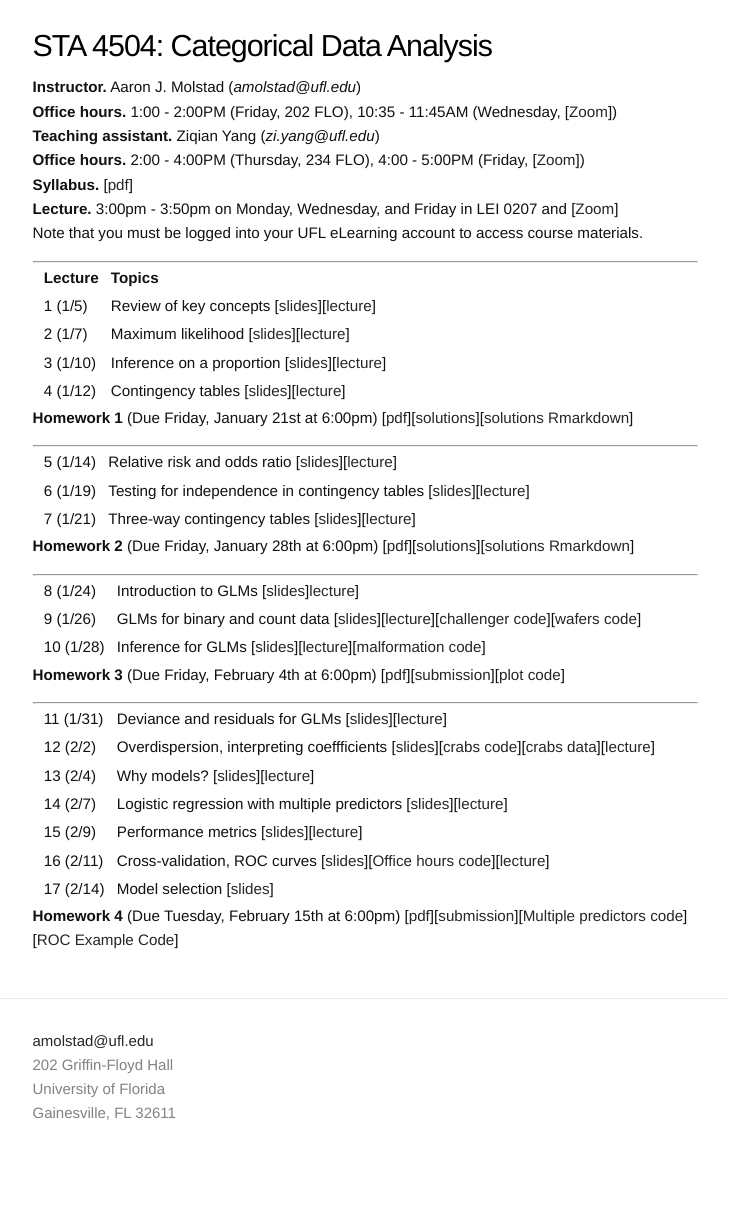
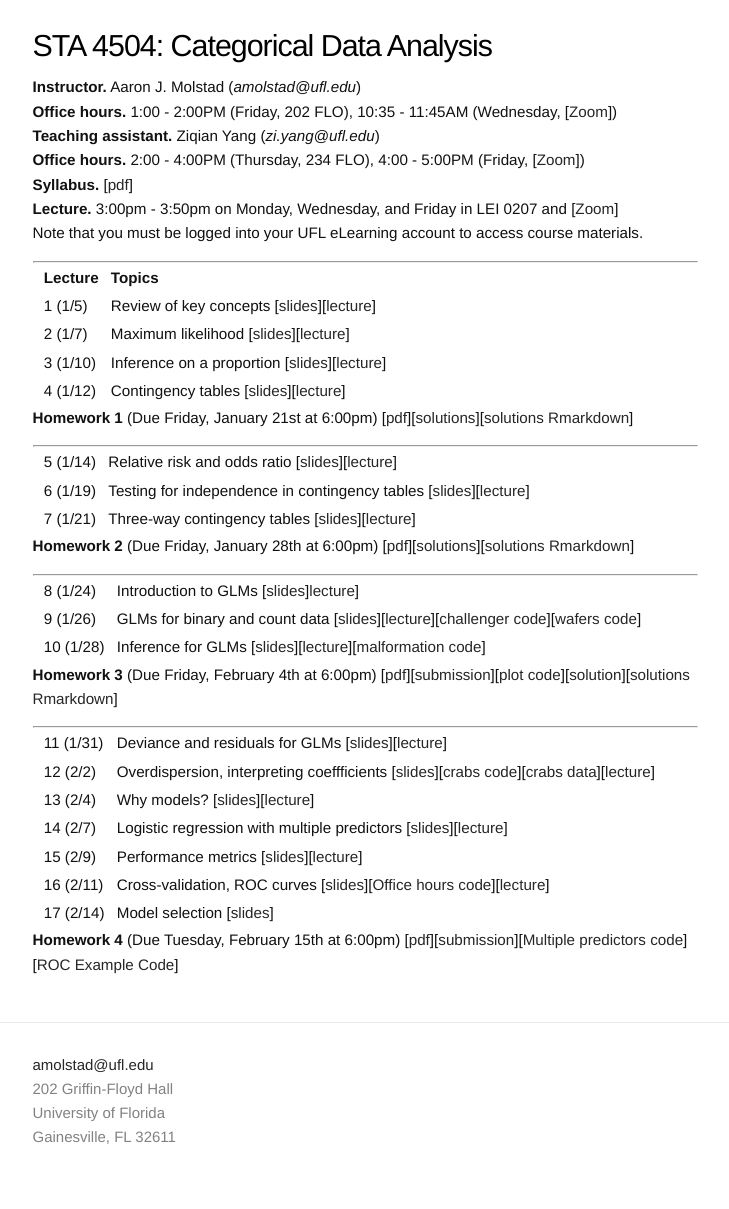
Before and after one commit to ajmolstad/ajmolstad.github.io, a Jekyll site: the page built from S22_STA4504.md, in a window 1280 px wide. Shown: the whole page, without its empty margins (275-1004 px from the left). Built offline with Jekyll 4.4.1, drawn with Linux system fonts in a browser that asks for light colours; before the commit the page ends 1185 px from its top, so only the background shows below that.

Commit message:
Update S22_STA4504.md

```diff
--- a/S22_STA4504.md
+++ b/S22_STA4504.md
@@ -37,7 +37,7 @@ Note that you must be logged into your UFL eLearning account to access course ma
 || 9 (1/26) || GLMs for binary and count data [[slides](https://ufl.instructure.com/files/66084001/download?download_frd=1)][[lecture](https://ufl.instructure.com/courses/449490/files?preview=66087658)][[challenger code](https://ufl.instructure.com/files/66415059/download?download_frd=1)][[wafers code](https://ufl.instructure.com/files/66415155/download?download_frd=1)]||
 || 10 (1/28) || Inference for GLMs [[slides](https://ufl.instructure.com/files/66152537/download?download_frd=1)][[lecture](https://ufl.instructure.com/courses/449490/files?preview=66198411)][[malformation code](https://ufl.instructure.com/files/66415101/download?download_frd=1)]||
 
-**Homework 3** (Due Friday, February 4th at 6:00pm) [[pdf](https://ufl.instructure.com/files/66279921/download?download_frd=1)][[submission](https://ufl.instructure.com/courses/449490/assignments/5119708)][[plot code](https://ufl.instructure.com/files/66284100/download?download_frd=1)]
+**Homework 3** (Due Friday, February 4th at 6:00pm) [[pdf](https://ufl.instructure.com/files/66279921/download?download_frd=1)][[submission](https://ufl.instructure.com/courses/449490/assignments/5119708)][[plot code](https://ufl.instructure.com/files/66284100/download?download_frd=1)][[solution](https://ufl.instructure.com/files/66540782/download?download_frd=1)][[solutions Rmarkdown](https://ufl.instructure.com/files/66540783/download?download_frd=1)]
 
 -----------------
 
```
